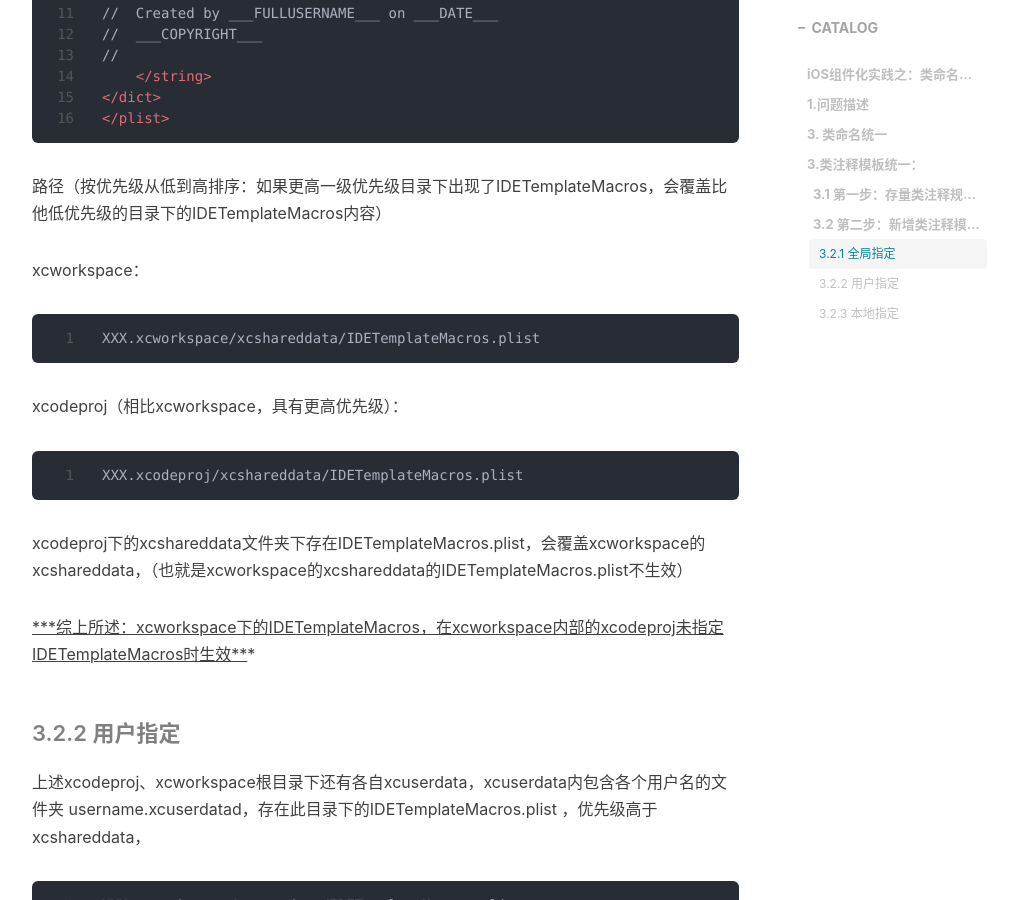
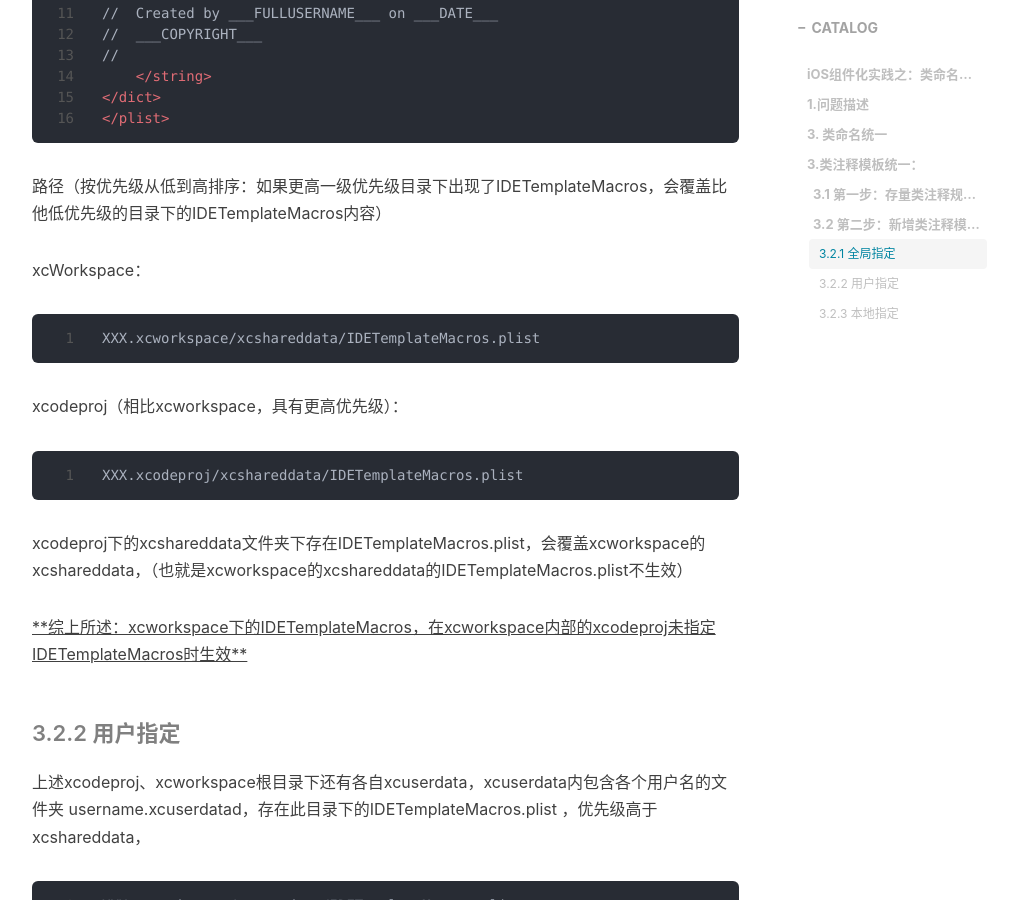
Before and after one commit to cyp6826255/payson.github.io, a Jekyll site: the page built from _posts/2023-07-31-6-iOS-组件化-命名注释篇.md, in a window 1280 px wide and 900 px high, scrolled down 7943 px. Shown: the whole window, without its empty margins (233-1243 px from the left). Built offline with Jekyll 4.4.1, drawn with Linux system fonts in a browser that asks for light colours; nearby versions of some CDN libraries; comment, search, counter and statistics services are not loaded.

Commit message:
--update:article

````diff
--- a/_posts/2023-07-31-6-iOS-组件化-命名注释篇.md
+++ b/_posts/2023-07-31-6-iOS-组件化-命名注释篇.md
@@ -303,7 +303,7 @@ main $1 $2
 
 路径（按优先级从低到高排序：如果更高一级优先级目录下出现了IDETemplateMacros，会覆盖比他低优先级的目录下的IDETemplateMacros内容）
 
-xcworkspace：
+xcWorkspace：
 
 ```
 XXX.xcworkspace/xcshareddata/IDETemplateMacros.plist
@@ -317,7 +317,7 @@ XXX.xcodeproj/xcshareddata/IDETemplateMacros.plist
 
 xcodeproj下的xcshareddata文件夹下存在IDETemplateMacros.plist，会覆盖xcworkspace的xcshareddata，（也就是xcworkspace的xcshareddata的IDETemplateMacros.plist不生效）
 
-<u>***综上所述：xcworkspace下的IDETemplateMacros，在xcworkspace内部的xcodeproj未指定IDETemplateMacros时生效**</u>*
+<u>**综上所述：xcworkspace下的IDETemplateMacros，在xcworkspace内部的xcodeproj未指定IDETemplateMacros时生效**</u>
 
 #### 3.2.2 用户指定
 
````
